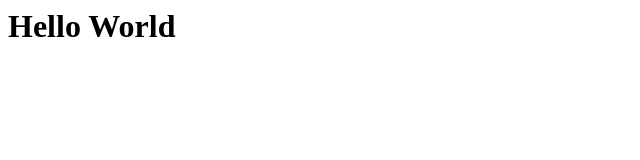
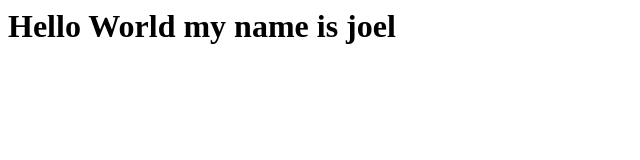
Before and after one commit to JoelSRgz/Presentation_with_githubpages, a plain HTML site: page index.html in a window 1280 px wide. Shown: the whole page, without its empty margins (0-640 px from the left). Drawn offline with Linux system fonts and the light colour scheme.

Commit message:
cambio al html

```diff
--- a/index.html
+++ b/index.html
@@ -1 +1 @@
-<h1>Hello World</h1>
+<h1>Hello World my name is joel</h1>
```
